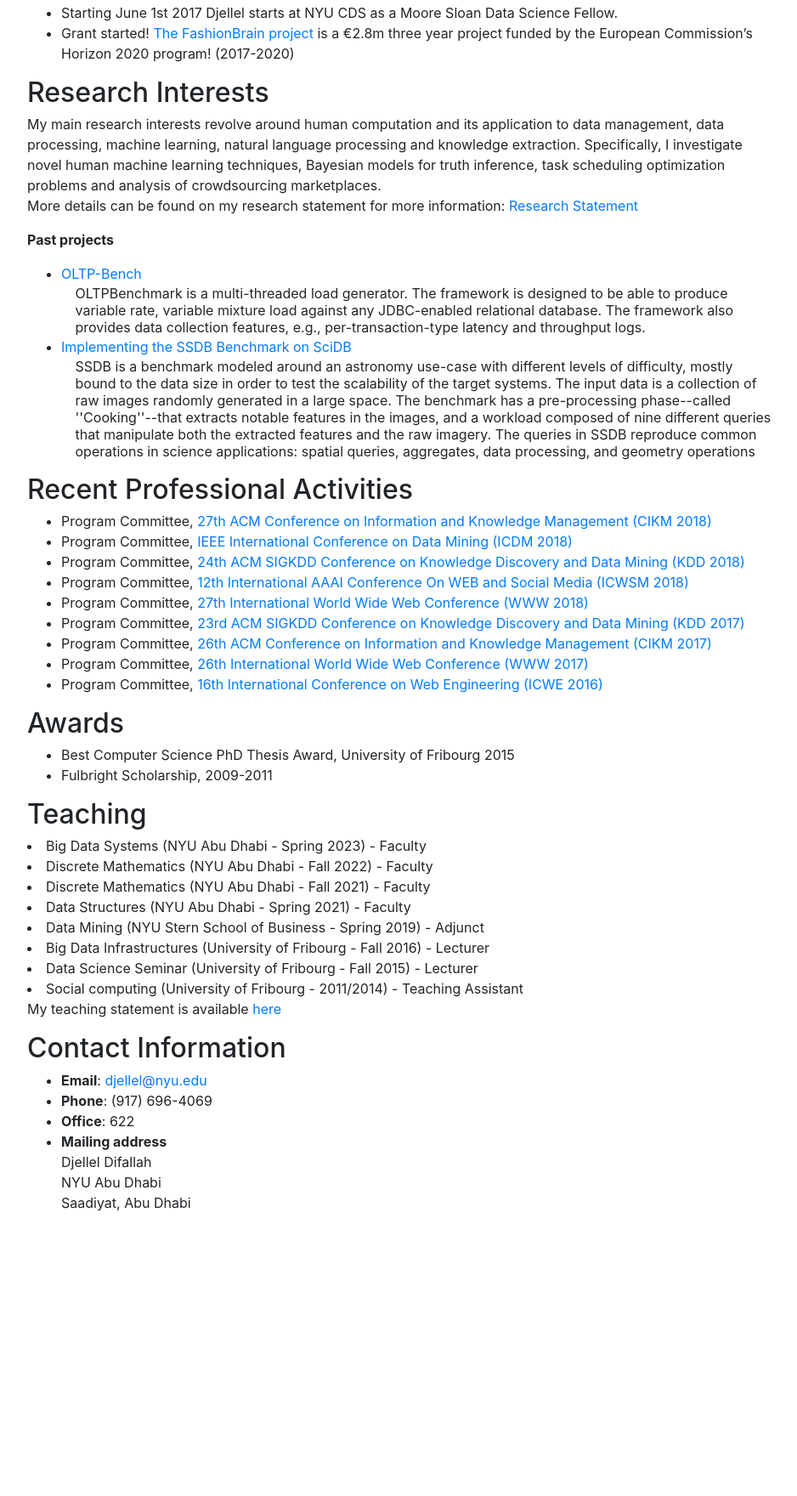
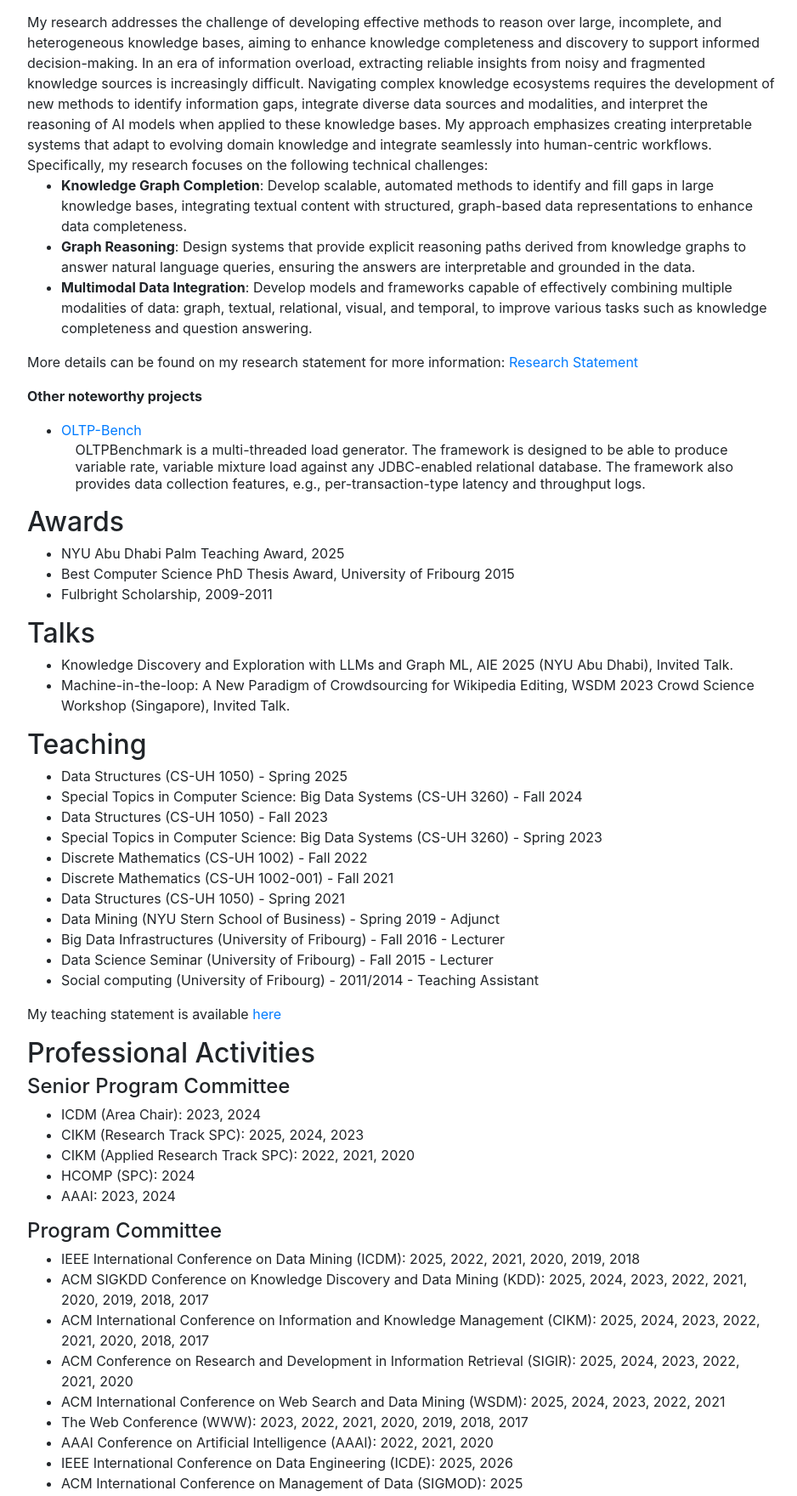
Before and after one commit to dedcode/dedcode.github.io, a plain HTML site: page index.html in a window 1280 px wide. Shown: the part 660-2420 px from the top of the page at 85% size, without its empty margins (168-1106 px from the left). Before the commit the page ends 2103 px from the top, so only its background shows below. Drawn offline with nearby package versions, Linux system fonts and the light colour scheme.

Commit message:
2025 update

```diff
--- a/index.html
+++ b/index.html
@@ -119,47 +119,47 @@ location=themenu.options[themenu.selectedIndex].value
     <A class="nav-link" href="#teaching">Teaching</A>
   </li>
   <li class="nav-item">
-    <A class="nav-link" href="files/Difallah_CV.pdf">CV</A>
+    <A class="nav-link" href="files/Difallah_CV_Full.pdf">CV</A>
   </li>
   <li class="nav-item">
     <A class="nav-link disabled" href="#">Blog</A>
   </li>
-  <li class="nav-item">
-    <A class="nav-link" href="#contact">Contact</A>
-  </li>
+
 </ul>
 
 <a name="bio">
 
 <h2>Bio</h2>
 
-Djellel Difallah received his Ph.D. from the University of Fribourg (Switzerland) and worked thereafter as a Postdoctoral Researcher at the eXascale Infolab. His main research interests revolve around human computation and its application to data management, data processing, machine learning, natural language processing and knowledge extraction. Specifically, he investigates novel active learning techniques, Bayesian models for truth inference and task scheduling optimization problems. Djellel worked for Schlumberger and Microsoft and is an ACM member and a Fulbright Alumni. He is currently a Moore-Sloan Fellow at the Center for Data Science at New York University.
+Djellel Difallah received his Ph.D. from the University of Fribourg (Switzerland). His research addresses the challenge of developing effective methods to reason over large, incomplete, and heterogeneous knowledge bases, aiming to enhance knowledge completeness and discovery for informed decision making. He focuses on knowledge graph completion, graph reasoning, and multimodal data integration employing diverse machine learning and human computation techniques. He was a Research Scientist at the Wikimedia Foundation and a Data Science Fellow at NYU CDS. Previously, Djellel was a Fulbright Fellow, Microsoft Research Intern, and Google Summer of Code participant. He is currently an Assistant Professor at NYU Abu Dhabi.
 
 <p><a name="new">
 <h2>News</h2>
 
 <ul>
-<li><span class="badge badge-success">Latest news</span> Paper accepted at ICDM'23: HyperKGQA: Question Answering over Knowledge Graphs using Hyperbolic Representation Learning.
-<li> <a href="https://www.nowpublishers.com/article/Details/WEB-025">The Book</a> on crowdsourcing applications in reserach is out! with Gianluca Demartini, Ujwal Gadiraju and Michele Catasta.
-<li>Paper with Panos Ipeirotis and Elena Filatova accepted to WSDM 2018 "Demographics and Dynamics of Mechanical Turk Workers" <A href="files/posterJan17.pdf">Poster Available Here<A>.
-<li>Starting June 1st 2017 Djellel starts at NYU CDS as a Moore Sloan Data Science Fellow.
-<li>Grant started! <a href="https://fashionbrain-project.eu/">The FashionBrain project</a> is a €2.8m three year project funded by the European Commission’s Horizon 2020 program! (2017-2020)
+<li><span class="badge badge-success">Latest news</span> I am deeply honored to receive the NYU Abu Dhabi Palm Teaching Award for 2025.
+<li><span class="badge badge-success">Latest news</span> Paper accepted at KDD'25! "WikiRAG: Revisiting wikidata KGC datasets with community updates and retrieval-augmented generation"
+<li>Paper accepted at SDM'24! "XGExplainer: Robust evaluation-based explanation for graph neural networks"
 </ul>
 </ul>
 
 
 <p><a name="research">
 <h2>Research Interests</h2>
-My main research interests revolve around human computation and its application to data management,
-data processing, machine learning, natural language processing and knowledge extraction. Specifically, I
-investigate novel human machine learning techniques, Bayesian models for truth inference, task scheduling
-optimization problems and analysis of crowdsourcing marketplaces.
+My research addresses the challenge of developing effective methods to reason over large, incomplete, and heterogeneous knowledge bases, aiming to enhance knowledge completeness and discovery to support informed decision-making.
+In an era of information overload, extracting reliable insights from noisy and fragmented knowledge sources is increasingly difficult. Navigating complex knowledge ecosystems requires the development of new methods to identify information gaps, integrate diverse data sources and modalities, and interpret the reasoning of AI models when applied to these knowledge bases. My approach emphasizes creating interpretable systems that adapt to evolving domain knowledge and integrate seamlessly into human-centric workflows.
+Specifically, my research focuses on the following technical challenges:
+<ul>
+  <li><b>Knowledge Graph Completion</b>: Develop scalable, automated methods to identify and fill gaps in large knowledge bases, integrating textual content with structured, graph-based data representations to enhance data completeness.</li>
+  <li><b>Graph Reasoning</b>: Design systems that provide explicit reasoning paths derived from knowledge graphs to answer natural language queries, ensuring the answers are interpretable and grounded in the data.</li>
+  <li><b>Multimodal Data Integration</b>: Develop models and frameworks capable of effectively combining multiple modalities of data: graph, textual, relational, visual, and temporal, to improve various tasks such as knowledge completeness and question answering.</li>
+</ul>
 <p>
-More details can be found on my research statement for more information: <A href="files/Difallah_Research.pdf">Research Statement</A>
+More details can be found on my research statement for more information: <A href="files/Difallah_Research_Statement.pdf">Research Statement</A>
 <p>
 
 
-<b>Past projects</b>
+<b>Other noteworthy projects</b>
 <ul>
 
 <li><a href="https://github.com/oltpbenchmark/oltpbench">OLTP-Bench</a>
@@ -167,61 +167,94 @@ More details can be found on my research statement for more information: <A href
 OLTPBenchmark is a multi-threaded load generator. The framework is designed to be able to produce variable rate, variable mixture load against any JDBC-enabled relational database. The framework also provides data collection features, e.g., per-transaction-type latency and throughput logs.
 </td></tr></table>
 
-<li><a href="http://www-conf.slac.stanford.edu/xldb2011/Poster_Abstracts.asp">Implementing the SSDB Benchmark on SciDB</a>
-<table><tr><td>&nbsp;&nbsp;&nbsp;</td><td>
-SSDB is a benchmark modeled around an astronomy use-case with different levels of difficulty, mostly bound to the data size in order to test the scalability of the target systems. The input data is a collection of raw images randomly generated in a large space. The benchmark has a pre-processing phase--called ''Cooking''--that extracts notable features in the images, and a workload composed of nine different queries that manipulate both the extracted features and the raw imagery. The queries in SSDB reproduce common operations in science applications: spatial queries, aggregates, data processing, and geometry operations
-</td></tr></table>
+
 </ul>
 
-
-<p><a name="service">
-<h2>Recent Professional Activities</h2>
-
-<ul>
-<li>Program Committee, <a href="http://www.cikm2018.units.it/">27th ACM Conference on Information and Knowledge Management (CIKM 2018)</a>
-<li>Program Committee, <a href="http://icdm2018.org/">IEEE International Conference on Data Mining (ICDM 2018)</a>
-<li>Program Committee, <a href="http://www.kdd.org/kdd2018/">24th ACM SIGKDD Conference on Knowledge Discovery and Data Mining (KDD 2018)</a>
-<li>Program Committee, <a href="http://www.icwsm.org/2018/">12th International AAAI Conference On WEB and Social Media (ICWSM 2018)</a>
-<li>Program Committee, <a href="https://www2018.thewebconf.org/">27th International World Wide Web Conference (WWW 2018)</a>
-<li>Program Committee, <a href="http://www.kdd.org/kdd2017/">23rd ACM SIGKDD Conference on Knowledge Discovery and Data Mining (KDD 2017)</a>
-<li>Program Committee, <a href="http://cikm2017.org/">26th ACM Conference on Information and Knowledge Management (CIKM 2017)</a>
-<li>Program Committee, <a href="http://www.www2017.com.au/">26th International World Wide Web Conference (WWW 2017)</a>
-<li>Program Committee, <a href="http://icwe2016.webengineering.org/">16th International Conference on Web Engineering (ICWE 2016)</a>
-</ul>
 
 <p><a name="awards">
 <h2>Awards</h2>
 
 <ul>
+<li>NYU Abu Dhabi Palm Teaching Award, 2025
 <li>Best Computer Science PhD Thesis Award, University of Fribourg 2015
 <li>Fulbright Scholarship, 2009-2011
 </ul>
 
+<p><a name="talks">
+<h2>Talks</h2>
+
+<ul>
+<li>Knowledge Discovery and Exploration with LLMs and Graph ML, AIE 2025 (NYU Abu Dhabi), Invited Talk.
+<li>Machine-in-the-loop: A New Paradigm of Crowdsourcing for Wikipedia Editing, WSDM 2023 Crowd Science Workshop (Singapore), Invited Talk.
+</ul>
+
 <p><a name="teaching">
 <h2>Teaching</h2>
-<LI>Big Data Systems (NYU Abu Dhabi - Spring 2023) - Faculty</LI>
-<LI>Discrete Mathematics (NYU Abu Dhabi - Fall 2022) - Faculty</LI>
-<LI>Discrete Mathematics (NYU Abu Dhabi - Fall 2021) - Faculty</LI>
-<LI>Data Structures (NYU Abu Dhabi - Spring 2021) - Faculty</LI>
-<LI>Data Mining (NYU Stern School of Business - Spring 2019) - Adjunct</LI>
-<LI>Big Data Infrastructures (University of Fribourg - Fall 2016) - Lecturer</LI>
-<LI>Data Science Seminar (University of Fribourg - Fall 2015) -  Lecturer</LI>
-<LI>Social computing (University of Fribourg - 2011/2014) - Teaching Assistant</LI>
-My teaching statement is available <A href="files/Difallah_Teaching.pdf">here</A>
-</UL>
+<ul>
+<li>Data Structures (CS-UH 1050) - Spring 2025</li>
+<li>Special Topics in Computer Science: Big Data Systems (CS-UH 3260) - Fall 2024</li>
+<li>Data Structures (CS-UH 1050) - Fall 2023</li>
+<li>Special Topics in Computer Science: Big Data Systems (CS-UH 3260) - Spring 2023</li>
+<li>Discrete Mathematics (CS-UH 1002) - Fall 2022</li>
+<li>Discrete Mathematics (CS-UH 1002-001) - Fall 2021</li>
+<li>Data Structures (CS-UH 1050) - Spring 2021</li>
+<li>Data Mining (NYU Stern School of Business) - Spring 2019 - Adjunct</li>
+<li>Big Data Infrastructures (University of Fribourg) - Fall 2016 - Lecturer</li>
+<li>Data Science Seminar (University of Fribourg) - Fall 2015 - Lecturer</li>
+<li>Social computing (University of Fribourg) - 2011/2014 - Teaching Assistant</li>
+</ul>
+My teaching statement is available <A href="files/Difallah_Teaching_Statement.pdf">here</A>
 
-<p><a name="contact">
-<h2>Contact Information</h2>
+<p><a name="service">
+<h2>Professional Activities</h2>
 
+<h4>Senior Program Committee</h4>
 <ul>
-<li><b>Email</b>: <script type="text/javascript">displaycontact(contacts[0], "textstyle", "text", "")</script>
-<li><b>Phone</b>: (917) 696-4069
-<li><b>Office</b>: 622
-<li><b>Mailing address</b><br>
-Djellel Difallah<br>
-NYU Abu Dhabi<br>
-Saadiyat, Abu Dhabi
+<li>ICDM (Area Chair): 2023, 2024
+<li>CIKM (Research Track SPC): 2025, 2024, 2023
+<li>CIKM (Applied Research Track SPC): 2022, 2021, 2020
+<li>HCOMP (SPC): 2024
+<li>AAAI: 2023, 2024
 </ul>
+
+<h4>Program Committee</h4>
+<ul>
+<li>IEEE International Conference on Data Mining (ICDM): 2025, 2022, 2021, 2020, 2019, 2018
+<li>ACM SIGKDD Conference on Knowledge Discovery and Data Mining (KDD): 2025, 2024, 2023, 2022, 2021, 2020, 2019, 2018, 2017
+<li>ACM International Conference on Information and Knowledge Management (CIKM): 2025, 2024, 2023, 2022, 2021, 2020, 2018, 2017
+<li>ACM Conference on Research and Development in Information Retrieval (SIGIR): 2025, 2024, 2023, 2022, 2021, 2020
+<li>ACM International Conference on Web Search and Data Mining (WSDM): 2025, 2024, 2023, 2022, 2021
+<li>The Web Conference (WWW): 2023, 2022, 2021, 2020, 2019, 2018, 2017
+<li>AAAI Conference on Artificial Intelligence (AAAI): 2022, 2021, 2020
+<li>IEEE International Conference on Data Engineering (ICDE): 2025, 2026
+<li>ACM International Conference on Management of Data (SIGMOD): 2025
+<li>Proceedings of the VLDB Endowment (PVLDB): 2026
+<li>AAAI Conference on Human Computation and Crowdsourcing (HCOMP): 2024, 2022, 2021, 2020, 2019
+<li>International Semantic Web Conference (ISWC): 2022, 2021, 2020, 2019
+<li>SIAM International Conference on Data Mining (SDM): 2022
+<li>Pacific-Asia Conference on Knowledge Discovery and Data Mining (PAKDD): 2025
+<li>The International AAAI Conference on Web and Social Media (ICWSM): 2018
+<li>The International Conference on Web Engineering (ICWE): 2016
+<li>International Conference on Social Informatics (SocInfo): 2022, 2020, 2019
+<li>Wiki Workshop: 2023, 2022, 2021
+<li>Wiki NLP Workshop: 2025
+</ul>
+
+<h4>Conference Session Chair</h4>
+<ul>
+<li>Session Chair: ICDM 2024, ISWC 2022, SIGIR 2021, KDD 2021
+</ul>
+
+<h4>Editorial Board, Associate Editor</h4>
+<ul>
+<li>Knowledge and Information Systems (KAIS) (Since Dec 2024)
+</ul>
+
+<h4>Journal Reviewer</h4>
+<ul>
+<li>Distinguished Reviewers Board, ACM Transactions on the Web (Since Oct 2022)
+</ul>
+
 </div>
 </body>
 </html>
```
Also changed, not shown: 6 other files.
